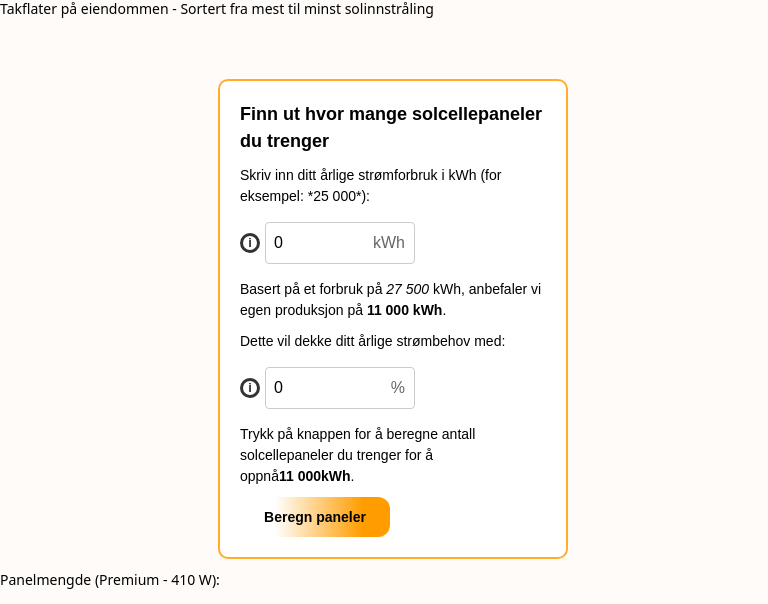
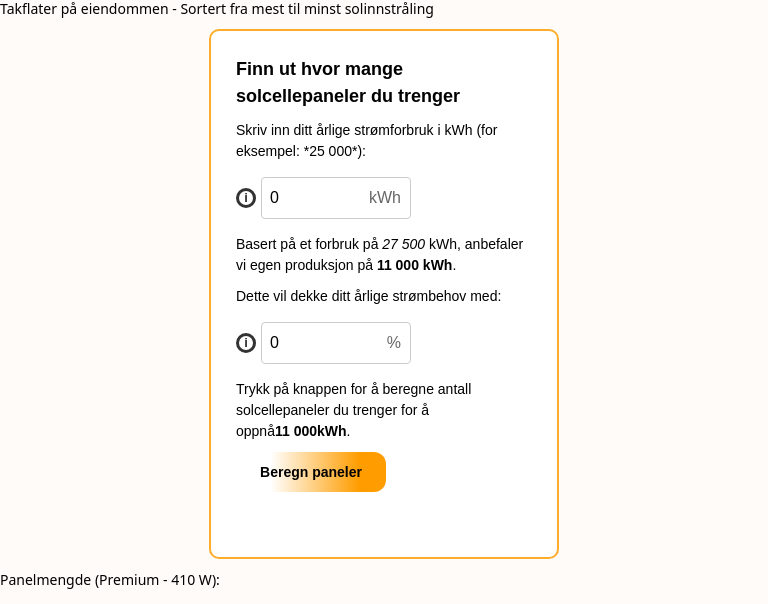
Before and after one commit to Victoraareskjold/pvmap, a Next.js app: page /map in a window 768 px wide. Shown: the part 699-1303 px from the top of the page. Built offline with nearby package versions, Linux system fonts and the light colour scheme; no server answers.

Commit message:
Update globals.css

```diff
--- a/src/app/globals.css
+++ b/src/app/globals.css
@@ -2,17 +2,23 @@
 @tailwind components;
 @tailwind utilities;
 
-html {
-  width: 100%;
+html, body {
+  height: 100%;
+}
+.grid-container {
+  display: grid;
+  grid-template-columns: 1fr; /* Default single column */
+  gap: 16px;
 }
 
-body {
-  width: 100%;
+@media (min-width: 768px) {
+  .grid-container {
+    grid-template-columns: repeat(2, 1fr); /* Two equal columns */
+  }
 }
-
 .background {
   background-image: url("/background.png");
-  height: 100vh;
+  min-height: 100%;
   width: 100vw;
   background-repeat: no-repeat;
   background-size: cover;
@@ -20,10 +26,16 @@ body {
   flex-direction: column;
   justify-content: center;
 }
-
 .map {
   width: 100%;
-  height: 70vh;
+  height: 80vh;
+}
+
+@media (max-width: 768px) {
+  .map {
+    width: 100%;
+    height: 70vh;
+  }
 }
 
 input[type="range"] {
@@ -33,7 +45,6 @@ input[type="range"] {
   border-radius: 5px;
   background: rgba(255, 149, 0, 0.27);
 }
-
 input[type="range"]::-webkit-slider-thumb {
   -webkit-appearance: none;
   height: 20px;
@@ -65,6 +76,12 @@ input[type="range"]:disabled {
   transform: translate(-50%, -50%);
 
 }
+.divider {
+  background-color: black;
+  height: 1px;
+  width: 100%;
+  margin: 0 auto;
+}
 
 .funky {
   background: linear-gradient(90deg, #ff9d00 23%, #ffd05a 92%);
@@ -75,6 +92,11 @@ input[type="range"]:disabled {
   font-weight: 600;
   text-wrap: nowrap;
   width: fit-content;
+  margin-top: 30px;
+}
+input::placeholder {
+  font-style: italic;
+  color: #666;
 }
 
 .funky:disabled {
@@ -89,7 +111,7 @@ input[type="range"]:disabled {
   display: block;
 }
 
-@media (min-width: 768px) {
+@media (min-width: 1024px) {
   .md\\:block {
     display: block;
   }
@@ -188,25 +210,11 @@ input[type="range"]:disabled {
   color: red;
 }
 
-.container {
-  display: grid;
-  grid-template-columns: 1fr 3fr; /* Sidebar and Map */
-  gap: 20px;
-   max-width: 600px;
-  margin: 0 auto;
-  padding: 20px;
-}
-
-@media (max-width: 768px) {
-  .container {
-    grid-template-columns: 1fr; /* Stack vertically on smaller screens */
-  }
-}
 @media (max-width: 768px) {
   .calculator-container {
-    width: 350px; /* Allow the container to take full width on small screens */
-    margin: 0 auto; /* Center the container horizontally */
-    margin-top: 30px; /* Add some top margin for spacing */
+    width: 350px;
+    margin: 0 auto;
+    margin-top: 30px;
     padding: 20px;
     border: 2px solid #ffad2a;
     border-radius: 10px;
@@ -214,25 +222,16 @@ input[type="range"]:disabled {
     font-family: Arial, sans-serif;
   }
 
-  /* Ensure the container is centered within the viewport vertically too */
-  .container {
-    display: flex;
-    flex-direction: column; /* Stack the contents vertically */
-    align-items: center; /* Center the content horizontally */
-    justify-content: center; /* Center the content vertically */
-    height: 100vh; /* Take full height of the screen */
-    padding: 20px;
-  }
 }
 .calculator-container {
-  max-width: 350px;
-  padding: 20px;
+  width: 350px;
+  height: 530px;
+  padding: 25px;
   border: 2px solid #ffad2a;
   border-radius: 10px;
   background-color: #fff;
   font-family: Arial, sans-serif;
-  margin-top: 60px;
-  margin-right: 200px;
+  margin: 0 auto;
 }
 
 h2 {
```
